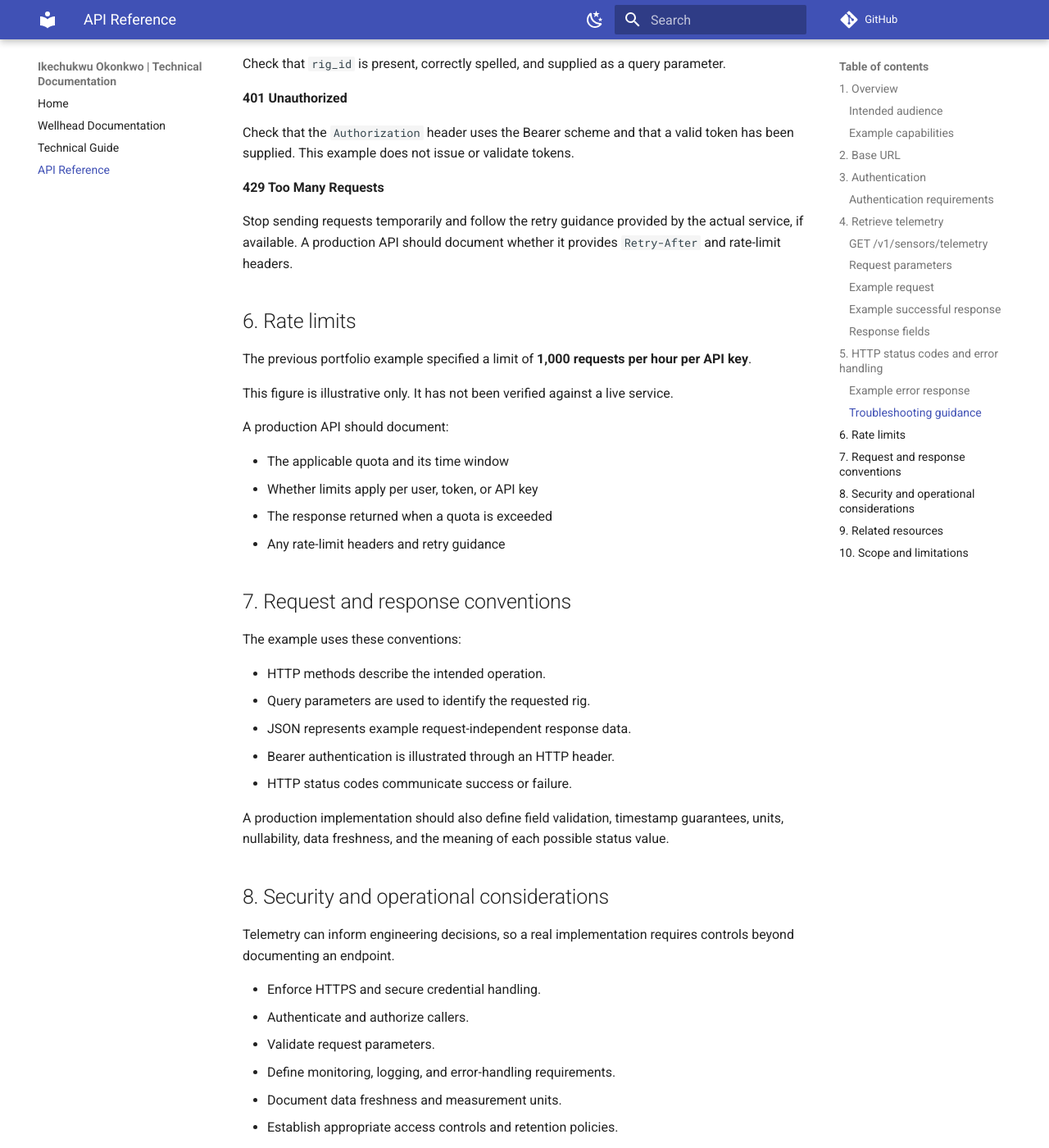
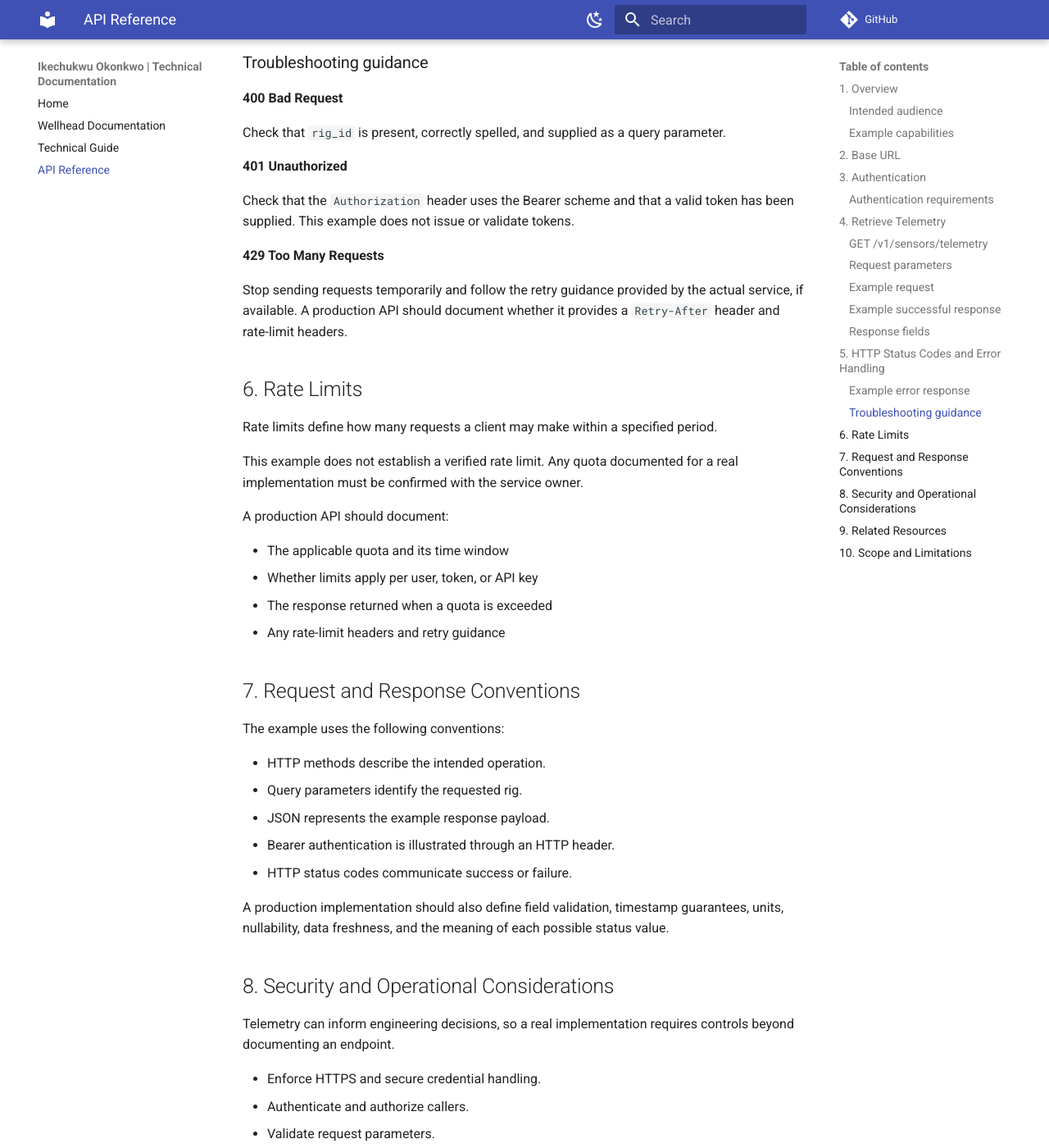
Before and after one commit to Stevike/My-docs, an MkDocs documentation site: the page built from docs/api-guide.md, in a window 1280 px wide and 1400 px high, scrolled down 4085 px. Shown: the whole window at 82% size. Built offline with MkDocs 1.6.1 and Material for MkDocs 9.7.7, drawn with Linux system fonts in a browser that asks for light colours; comment, search, counter and statistics services are not loaded; some of the changed text lies outside the part shown.

Commit message:
Improve API reference documentation

````diff
--- a/docs/api-guide.md
+++ b/docs/api-guide.md
@@ -1,4 +1,3 @@
-
 # Wellhead Telemetry API Reference
 
 This reference documents an illustrative REST API for retrieving wellhead telemetry data. It demonstrates API documentation practices for endpoint definitions, authentication, request parameters, JSON responses, error handling, and rate limits.
@@ -47,7 +46,7 @@ The example uses a Bearer token in the HTTP `Authorization` header.
 Authorization: Bearer YOUR_EXAMPLE_TOKEN
 ```
 
-`YOUR_EXAMPLE_TOKEN` is a placeholder, not a working credential. No token issuance or validation service is provided by this portfolio example.
+`YOUR_EXAMPLE_TOKEN` is a placeholder, not a working credential. This portfolio example does not provide a token issuance or validation service.
 
 ### Authentication requirements
 
@@ -58,11 +57,15 @@ Authorization: Bearer YOUR_EXAMPLE_TOKEN
 
 An unauthenticated or invalidly authenticated request is illustrated as returning `401 Unauthorized`.
 
-## 4. Retrieve telemetry
+## 4. Retrieve Telemetry
 
 Returns an illustrative telemetry record for the requested rig.
 
 ### `GET /v1/sensors/telemetry`
+
+**Purpose:** Retrieve an example telemetry record associated with a specified rig.
+
+**Authentication:** Bearer token, as described in Section 3.
 
 ### Request parameters
 
@@ -107,7 +110,7 @@ Illustrative HTTP status: `200 OK`
 
 The example values are fictional and do not represent actual operating conditions or approved alarm thresholds.
 
-## 5. HTTP status codes and error handling
+## 5. HTTP Status Codes and Error Handling
 
 The following responses illustrate how a real implementation could communicate common request failures.
 
@@ -145,13 +148,13 @@ Check that the `Authorization` header uses the Bearer scheme and that a valid to
 
 **429 Too Many Requests**
 
-Stop sending requests temporarily and follow the retry guidance provided by the actual service, if available. A production API should document whether it provides `Retry-After` and rate-limit headers.
+Stop sending requests temporarily and follow the retry guidance provided by the actual service, if available. A production API should document whether it provides a `Retry-After` header and rate-limit headers.
 
-## 6. Rate limits
+## 6. Rate Limits
 
-The previous portfolio example specified a limit of **1,000 requests per hour per API key**.
+Rate limits define how many requests a client may make within a specified period.
 
-This figure is illustrative only. It has not been verified against a live service.
+This example does not establish a verified rate limit. Any quota documented for a real implementation must be confirmed with the service owner.
 
 A production API should document:
 
@@ -160,19 +163,19 @@ A production API should document:
 - The response returned when a quota is exceeded
 - Any rate-limit headers and retry guidance
 
-## 7. Request and response conventions
+## 7. Request and Response Conventions
 
-The example uses these conventions:
+The example uses the following conventions:
 
 - HTTP methods describe the intended operation.
-- Query parameters are used to identify the requested rig.
-- JSON represents example request-independent response data.
+- Query parameters identify the requested rig.
+- JSON represents the example response payload.
 - Bearer authentication is illustrated through an HTTP header.
 - HTTP status codes communicate success or failure.
 
 A production implementation should also define field validation, timestamp guarantees, units, nullability, data freshness, and the meaning of each possible status value.
 
-## 8. Security and operational considerations
+## 8. Security and Operational Considerations
 
 Telemetry can inform engineering decisions, so a real implementation requires controls beyond documenting an endpoint.
 
@@ -186,13 +189,13 @@ Telemetry can inform engineering decisions, so a real implementation requires co
 
 **Important:** This API example is not a control system and must not be used to operate equipment, determine safe operating limits, or replace approved field procedures.
 
-## 9. Related resources
+## 9. Related Resources
 
 - [Home — Technical Documentation Portfolio](index.md)
 - [Wellhead Documentation](Guide.md)
 - [Technical Guide](Guide2.md)
 
-## 10. Scope and limitations
+## 10. Scope and Limitations
 
 This reference demonstrates the structure and writing style of an API reference. It does not establish that an API implementation exists.
 
````
Also changed, not shown: other parts of docs/api-guide.md (+1 -1 lines).
